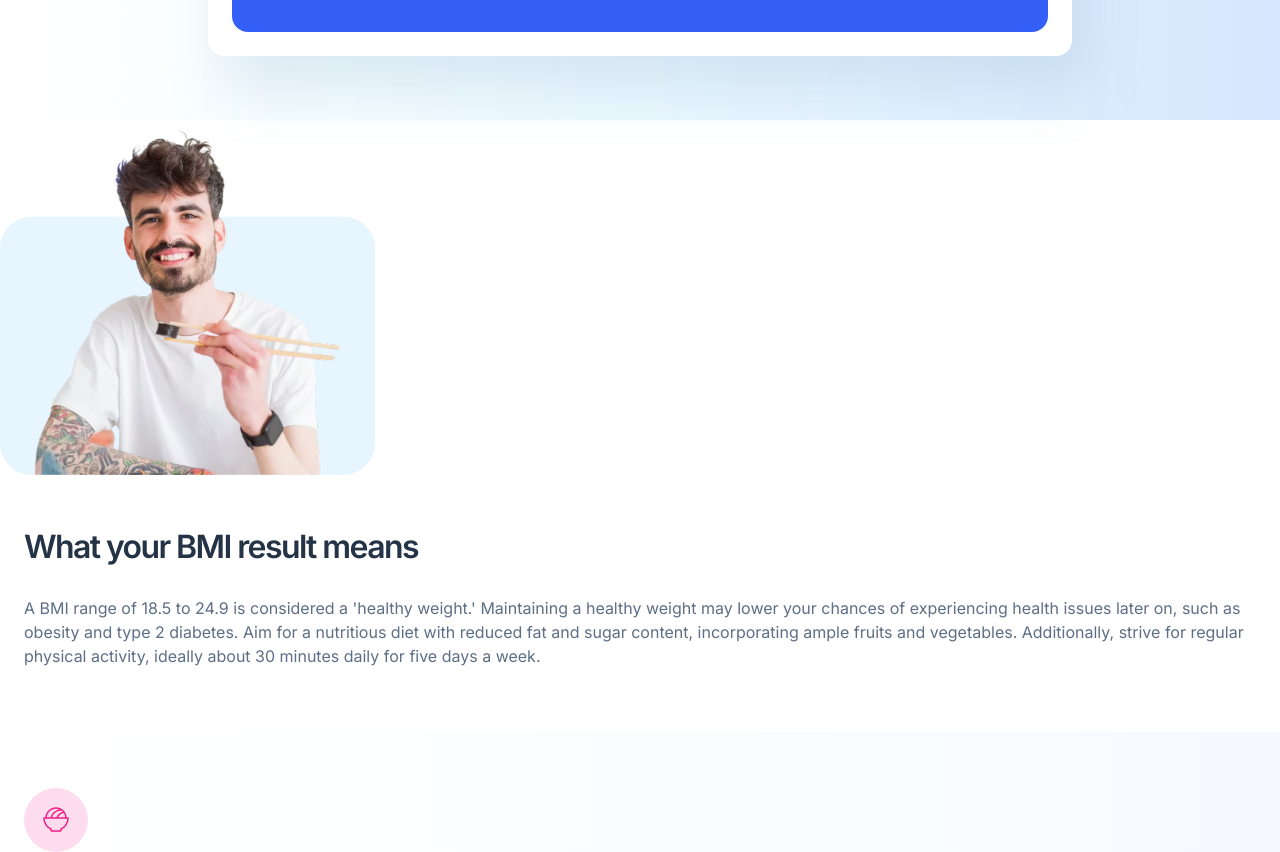
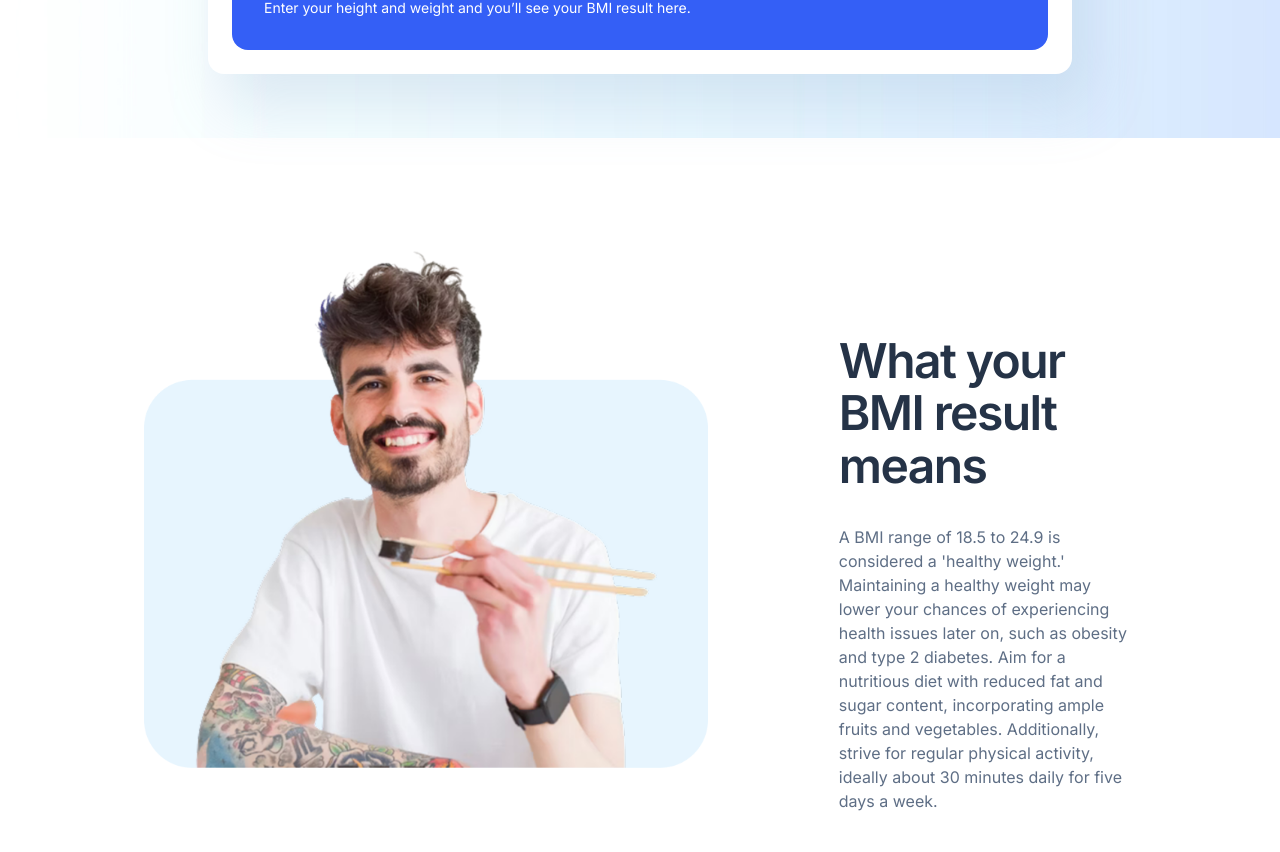
Before and after one commit to Idiru/bmi-calculator, a React (Vite) app: page / in a window 1280 px wide. Shown: the part 1083-1935 px from the top of the page. Built offline with nearby package versions, Linux system fonts and the light colour scheme.

Commit message:
Section 2 done

```diff
--- a/src/App.css
+++ b/src/App.css
@@ -232,6 +232,16 @@ input::placeholder {
   line-height: 110%; /* 52.8px */
 }
 
+.container-section-2 {
+  padding-bottom: 62px;
+}
+
+.container-items {
+  display: flex;
+  flex-direction: column;
+  align-items: center;
+}
+
 .container-section-2 h2,
 .container-section-2 p {
   text-align: left;
@@ -243,14 +253,14 @@ input::placeholder {
 }
 
 .section-2-content {
-  padding: 48px 24px 64px 24px;
+  padding: 48px 24px 0 24px;
 }
 
 .container-section-3 {
   padding: 16px 24px 56px 24px;
   background: var(
     --colors-gradient-1,
-    linear-gradient(90deg, rgba(214, 252, 254, 0) 0%, #F6FAFF 100%)
+    linear-gradient(90deg, rgba(214, 252, 254, 0) 0%, #f6faff 100%)
   );
 }
 
@@ -267,3 +277,50 @@ input::placeholder {
   flex-direction: column;
   gap: 16px;
 }
+
+@media (min-width: 768px) {
+  .container-section-2 {
+    padding: 88px 46px 96px 0;
+  }
+
+  .container-items {
+    display: flex;
+    flex-direction: row;
+    position: relative;
+    left: -70px;
+    gap: 72px;
+    width: 100%;
+    align-items: center;
+  }
+
+  .section-2-content {
+    padding: 0;
+    max-width: 730px;
+  }
+
+  .section-2-content p {
+    padding: 0;
+  }
+}
+
+@media (min-width: 1280px) {
+  h2 {
+    font-size: 48px;
+  }
+
+  .container-section-2 {
+    padding: 52px 144px 96px 144px;
+  }
+
+  .container-items {
+    left: 0;
+    gap: 131px;
+  }
+  .section-2-content {
+    padding-top: 145px;
+  }
+  .container-section-2 img {
+    width: 564px;
+    height: 533px;
+  }
+}
--- a/src/App.tsx
+++ b/src/App.tsx
@@ -75,10 +75,12 @@ function App() {
         </div>
       </div>
       <div className='container-section-2'>
+        <div className='container-items'>
           <img src="/sushi-man.png" alt="sushi" />
           <div className='section-2-content'>
             <h2>What your BMI result means</h2>
             <p>A BMI range of 18.5 to 24.9 is considered a 'healthy weight.' Maintaining a healthy weight may lower your chances of experiencing health issues later on, such as obesity and type 2 diabetes. Aim for a nutritious diet with reduced fat and sugar content, incorporating ample fruits and vegetables. Additionally, strive for regular physical activity, ideally about 30 minutes daily for five days a week.</p>
+          </div>
         </div>
       </div>
       <div className='container-section-3'>
@@ -94,7 +96,7 @@ function App() {
         <div className='container-limitations'>
           {
             limitations.map((limitation) => {
-                return <Limitation img={limitation.img} alt={limitation.alt} title={limitation.title} text={limitation.text}/>
+              return <Limitation img={limitation.img} alt={limitation.alt} title={limitation.title} text={limitation.text} />
             })
           }
         </div>
```
Lines whose indentation alone changed are shown as unchanged.
